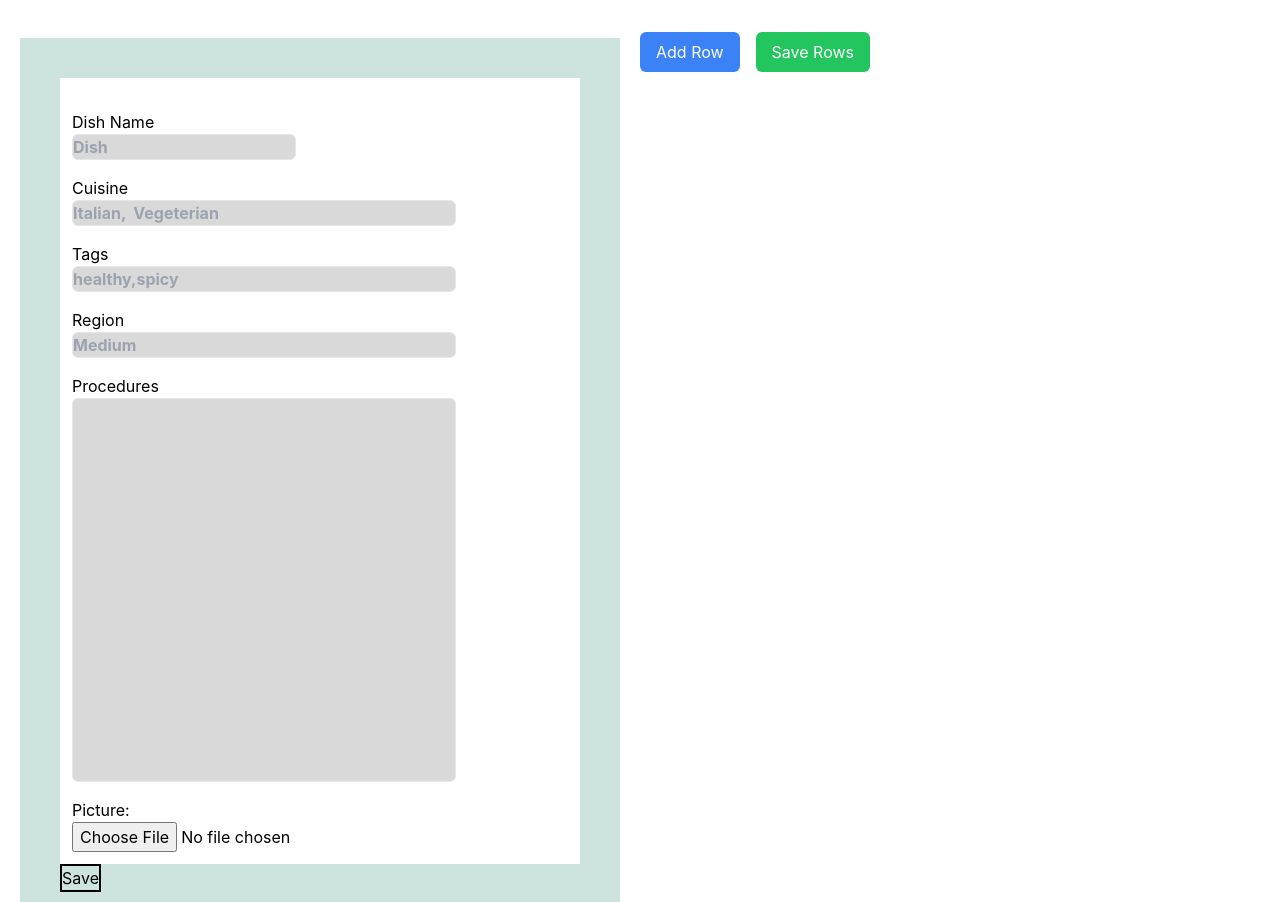
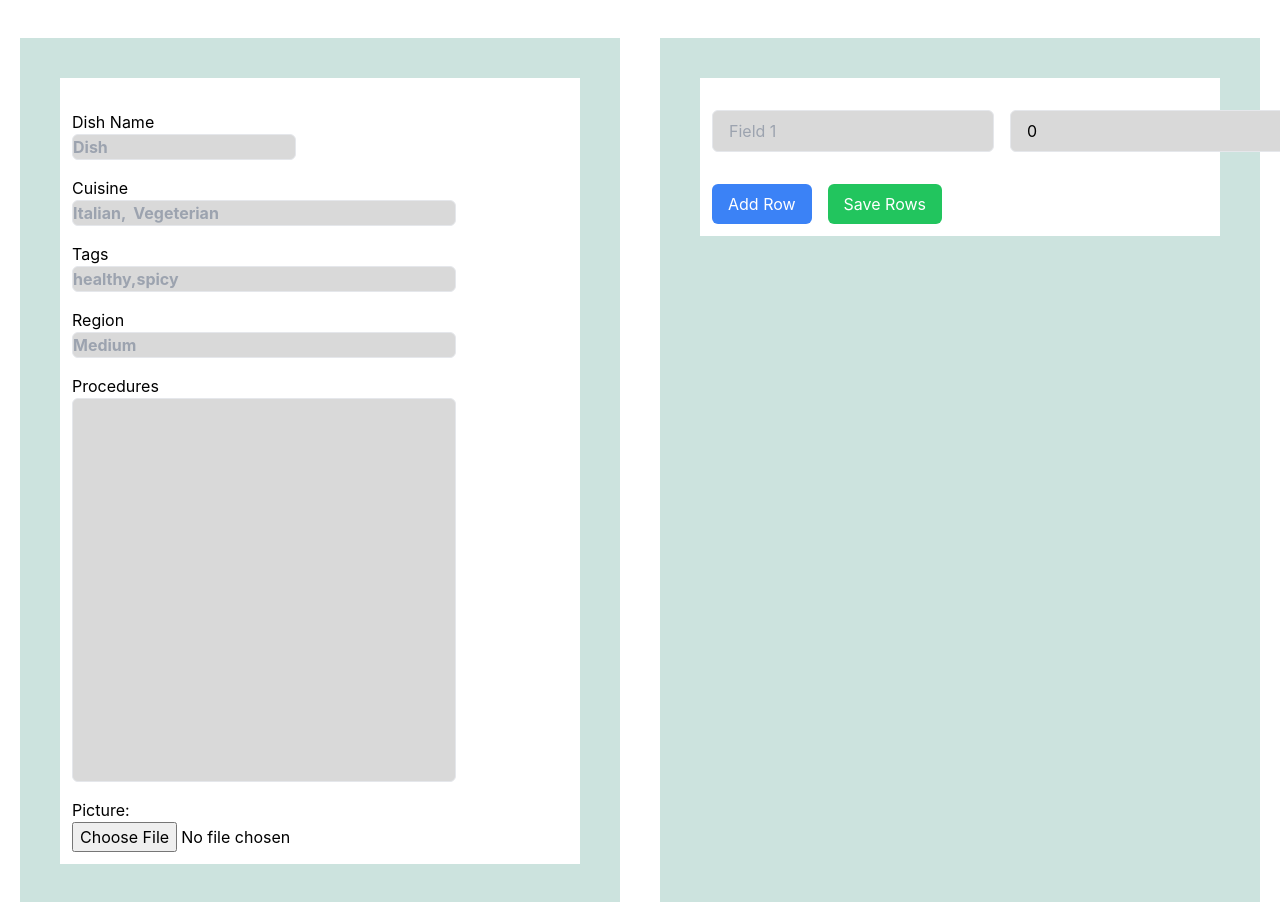
Before and after one commit to aishamashrah/fullstackproject, a React (Create React App) app in the folder cook/: page /RecipeBook in a window 1280 px wide. Shown: the part 250-1152 px from the top of the page. Built offline with nearby package versions, Linux system fonts and the light colour scheme; what tailwind-hamburgers would draw is missing.

Commit message:
recipepost

```diff
--- a/cook/src/Components/Recipes/RecipePostTwo.tsx
+++ b/cook/src/Components/Recipes/RecipePostTwo.tsx
@@ -80,7 +80,7 @@ const RecipiePostTwo = (props: Props) => {
 
   return (
     <div className=" grid grid-cols-2">
-      <div className="">
+
         <div className="mx-5 Recipesbg p-10 mt-20  ">
           <div className="bgEAF4F4 p-3">
             <div className="grid grid-cols-3 gap-4">
@@ -125,24 +125,27 @@ const RecipiePostTwo = (props: Props) => {
             </div>
           </div>
           {/* Button for submit click */}
-          <button onClick={handleSubmit} className='border-2 border-black'>
-            Save
-          </button>
+          <div className="flex justify-center items-center">
+  <button onClick={handleSubmit} className="savebtn mt-10 h-10 w-24 sm:w-32 md:w-40 flex items-center justify-center">
+    Save
+  </button>
+</div>
+
         </div>
-      </div>
 
-    <div>
+        <div className="mx-5 Recipesbg p-10 mt-20  ">
+        <div className="bgEAF4F4 p-3">
       {rows.map((row, index) => (
         <div key={index} className="flex mb-4">
           <input
-            className="mr-4 px-4 py-2 w-1/2 border rounded-md"
+            className="mr-4 px-4 py-2 border inputbg w-40 sm:w-96 rounded-md"
             type="text"
             placeholder="Field 1"
             value={row.ingredient}
             onChange={(event) => handleFieldChange(index, "ingredient", event.target.value)}
           />
           <input
-            className="mr-4 px-4 py-2 w-1/2 border rounded-md"
+            className="mr-4 px-4 py-2 border inputbg w-40 sm:w-96 rounded-md"
             type="number"
             placeholder="Field 2"
             value={row.Weight}
@@ -163,6 +166,7 @@ const RecipiePostTwo = (props: Props) => {
         Save Rows
       </button>
       </div>
+      </div>
     </div>
   );
 };
```
